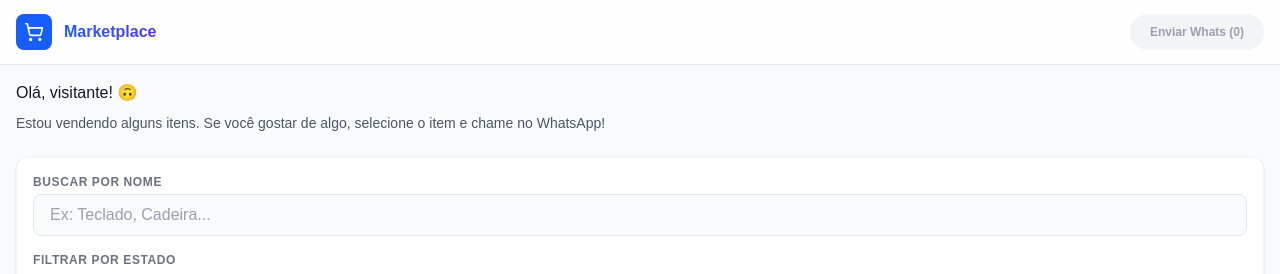
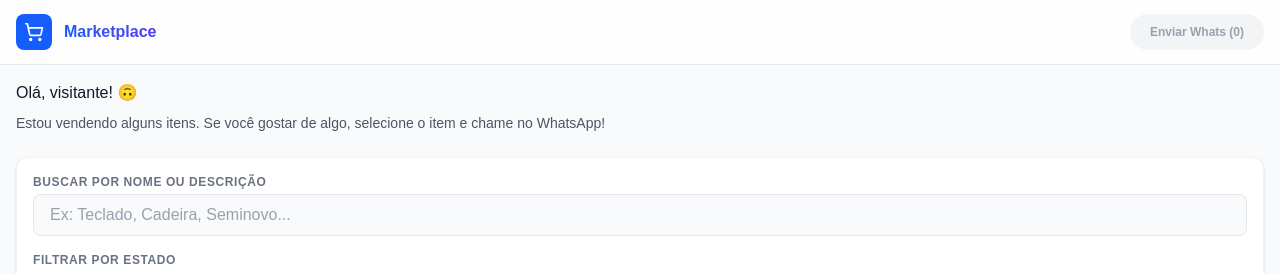
Before and after one commit to hideak/marketplace, a Next.js app: page / in a window 1280 px wide. Shown: the top 274 px of the page. Built offline with nearby package versions, Linux system fonts and the light colour scheme; no server answers; the database is empty.

Commit message:
feat: Update search logic for search bar

```diff
--- a/app/page.tsx
+++ b/app/page.tsx
@@ -129,7 +129,10 @@ function HomeContent() {
 
     // Filter items
     const filteredItems = items.filter((item) => {
-      const matchesSearch = item.name.toLowerCase().includes(searchTerm.toLowerCase());
+      const lowerSearch = searchTerm.toLowerCase();
+      const matchesSearch =
+        item.name.toLowerCase().includes(lowerSearch) ||
+        item.description.toLowerCase().includes(lowerSearch);
       const matchesState = filterStates.size === 0 || filterStates.has(item.state);
 
       // Hide Pending and ToMove for non-admin
@@ -198,11 +201,11 @@ function HomeContent() {
 
           <div className="space-y-4 bg-white p-4 rounded-xl shadow-sm border border-gray-100">
             <div>
-              <label htmlFor="search" className="block text-xs font-semibold text-gray-500 uppercase tracking-wider mb-1">Buscar por nome</label>
+              <label htmlFor="search" className="block text-xs font-semibold text-gray-500 uppercase tracking-wider mb-1">Buscar por nome ou descrição</label>
               <input
                 id="search"
                 type="text"
-                placeholder="Ex: Teclado, Cadeira..."
+                placeholder="Ex: Teclado, Cadeira, Seminovo..."
                 value={searchTerm}
                 onChange={(e) => setSearchTerm(e.target.value)}
                 className="w-full px-4 py-2 bg-gray-50 border border-gray-200 rounded-lg focus:ring-2 focus:ring-blue-500 focus:border-blue-500 outline-none transition-all text-gray-800 placeholder:text-gray-400"
```
